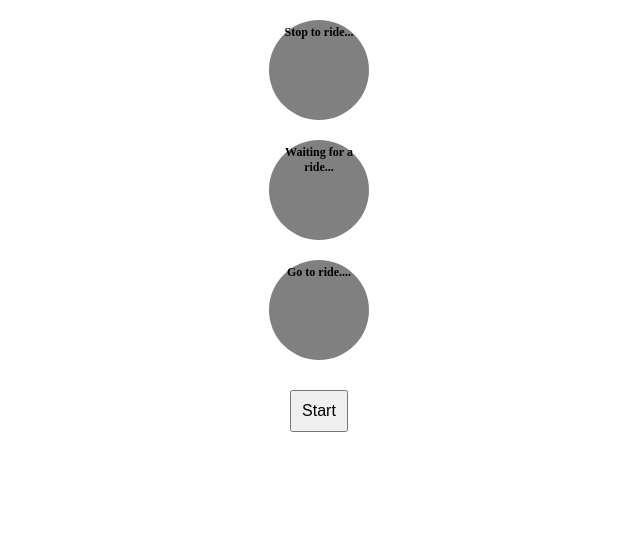
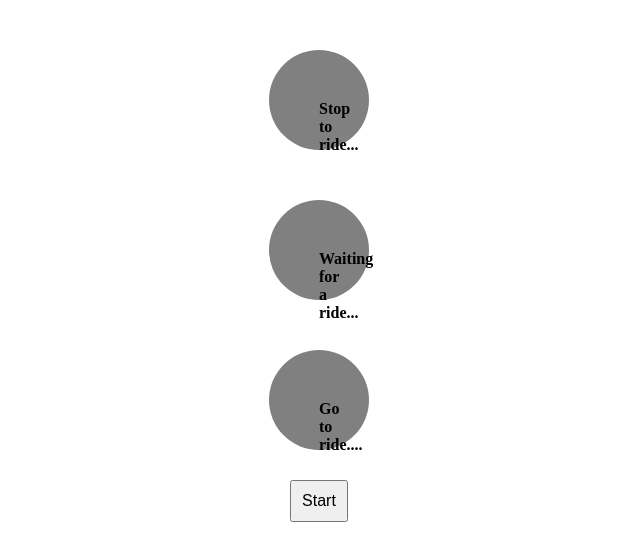
Before and after one commit to JegankarthiMCA/pro-ject, a plain HTML site: page index.html in a window 1280 px wide. Shown: the whole page, without its empty margins (321-961 px from the left). Drawn offline with Linux system fonts and the light colour scheme.

Commit message:
Update index.html

```diff
--- a/index.html
+++ b/index.html
@@ -13,9 +13,9 @@
             background-color: gray;
         }
         .title{
-            padding: 5px;
-            font-size: 12px;
-            margin-top: 20px;
+            padding: 50px;
+            font-size: 16px;
+            margin-top: 50px;
         }
         .container {
             text-align: center;
```
